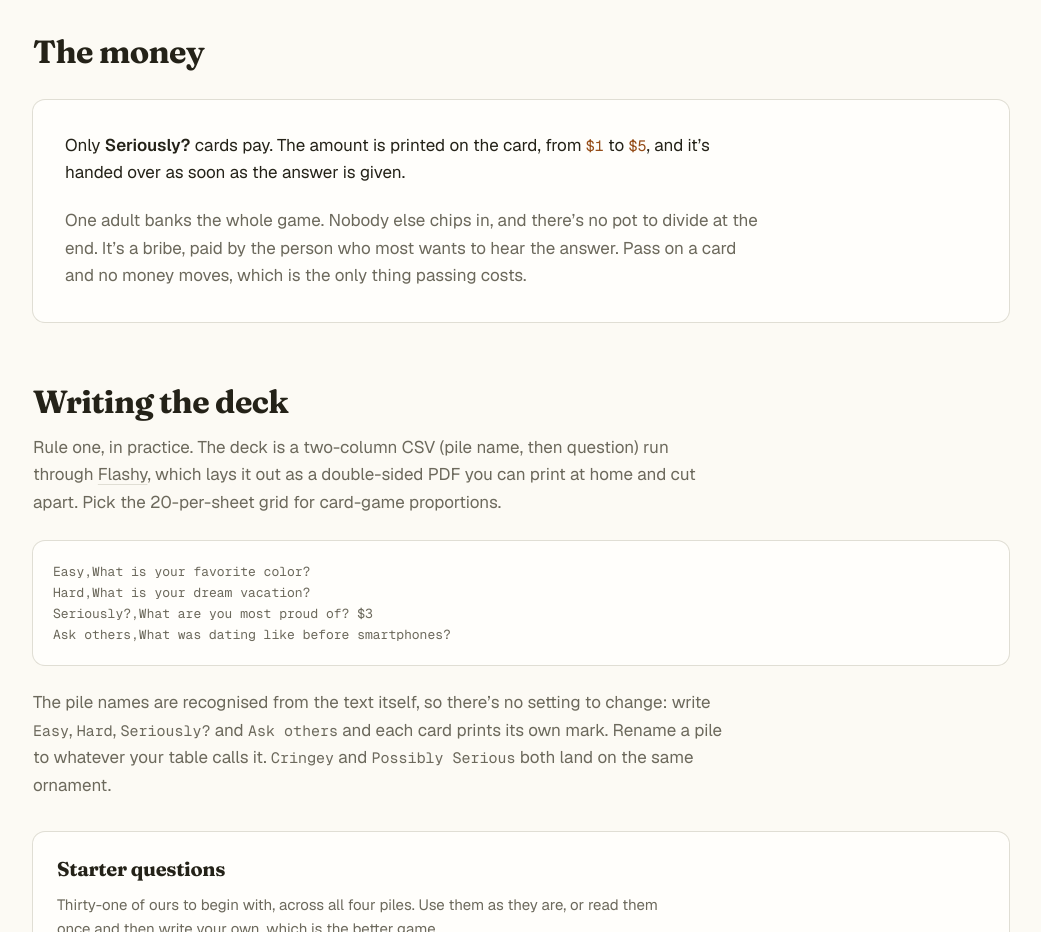
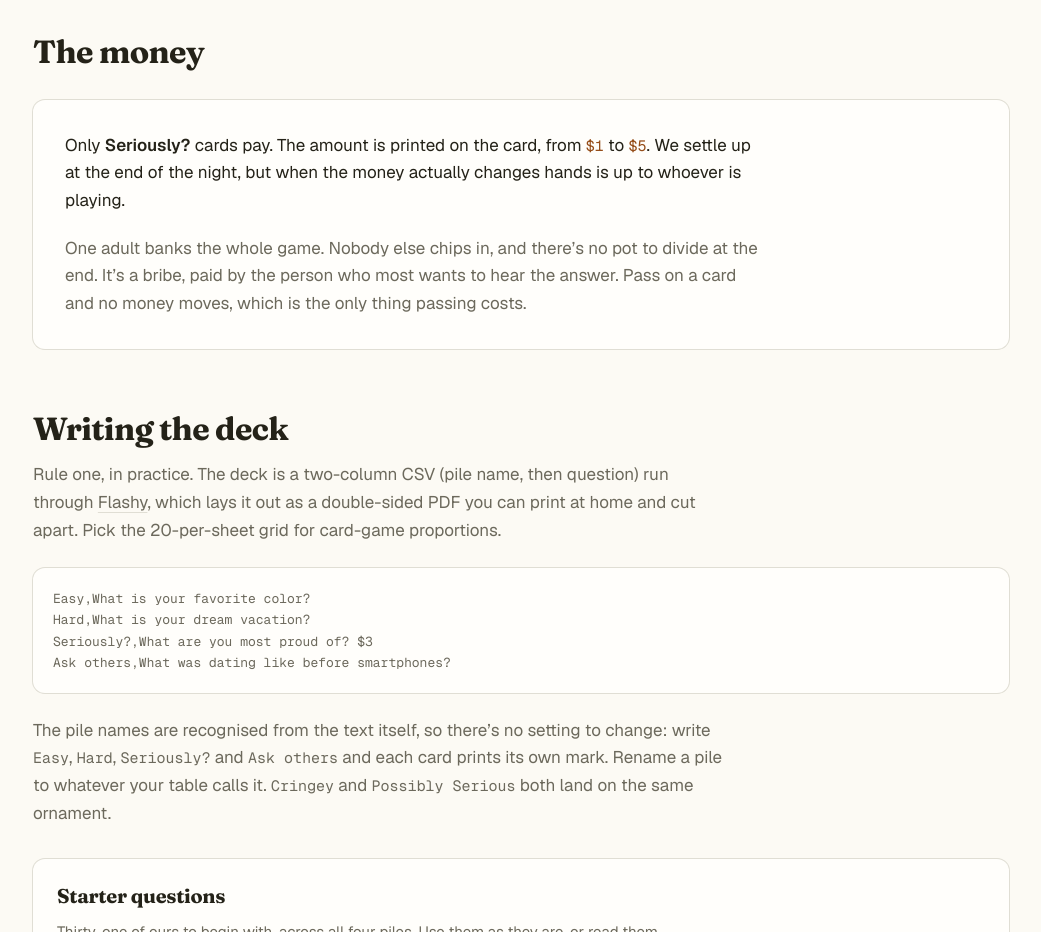
Before and after one commit to thekarolgajda/Flashy, a Next.js app: page /enough-about-the-weather in a window 1280 px wide. Shown: the part 2280-3212 px from the top of the page, without its empty margins (119-1160 px from the left). Built offline with nearby package versions, Linux system fonts and the light colour scheme.

Commit message:
Stop stating the payout timing as a rule
Settling up at the end of the night is how one table does it, not part
of the game. Said that way round instead.

```diff
--- a/src/app/enough-about-the-weather/page.tsx
+++ b/src/app/enough-about-the-weather/page.tsx
@@ -207,8 +207,9 @@ export default function EnoughAboutTheWeatherPage() {
             Only <span className="font-semibold">Seriously?</span> cards pay. The amount is printed
             on the card, from{" "}
             <span className="font-mono text-[0.9375rem] text-tangerine-deep">$1</span> to{" "}
-            <span className="font-mono text-[0.9375rem] text-tangerine-deep">$5</span>, and it&rsquo;s
-            handed over as soon as the answer is given.
+            <span className="font-mono text-[0.9375rem] text-tangerine-deep">$5</span>. We settle up
+            at the end of the night, but when the money actually changes hands is up to whoever is
+            playing.
           </p>
           <p className="mt-5 max-w-[62ch] text-[1.0625rem] leading-relaxed text-ink-soft">
             One adult banks the whole game. Nobody else chips in, and there&rsquo;s no pot to divide
```
